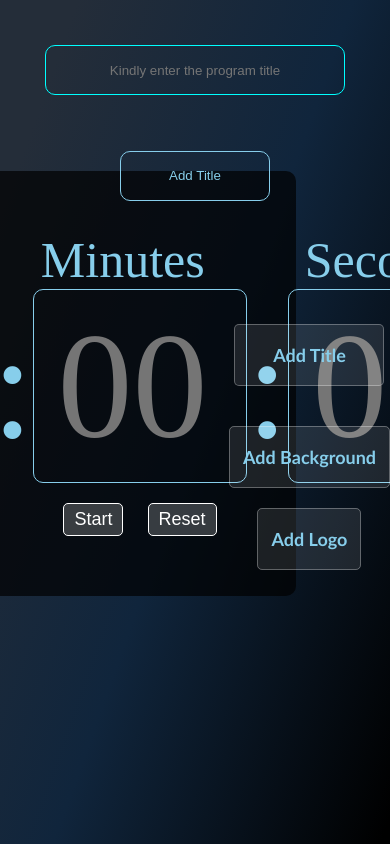
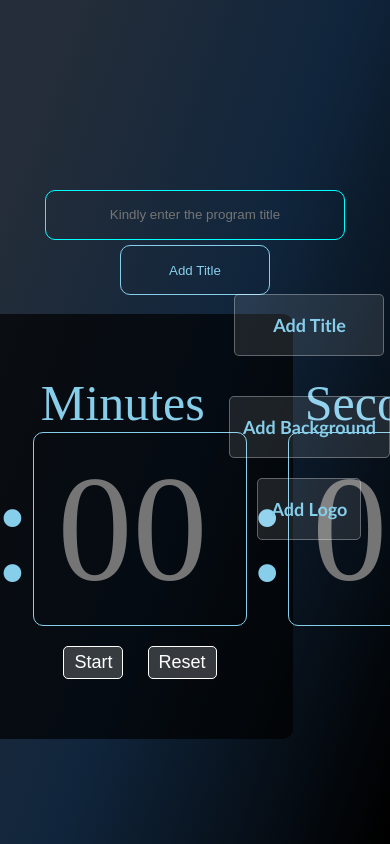
Before and after one commit to SirMartel22/Global-Timer, a website: page index.html in a window 390 px wide. Both pictures are taken after a click on the button "Add Title". Shown: the top 844 px of the page. Drawn offline with Linux system fonts and the light colour scheme.

Commit message:
responsiveness almost done

```diff
--- a/global-timer.css
+++ b/global-timer.css
@@ -25,27 +25,26 @@ body{
 }
 
 .percentage-show{
-	margin-top: 0;
+	display: block;
+	margin-top: -150px;
+	margin-bottom: 100px;
 	margin-right: 0;
 	padding: 10px;
 }
 
-
 .overlay{
-	width: 100vw;
-	height: 100vh;
+	width: 100%;
+	height: 100%;
 	display: block;
 	justify-items: center;
-	padding-top: 5%;
+	padding: 1%;
 }
 
 .header{
 	font-size: 35px;
 	font-weight: bold;
-	margin-top: -100px;
+	margin-top: -3%;
 }
-
-
 
 /* side navigation styles */
 .right-side-nav{
@@ -93,8 +92,7 @@ body{
 	margin-right: auto;
 }
 .showTitleInput{
-	margin-top: -10px;
-	margin-bottom: 70px;
+	margin-top: -3%;
 }
 
 .showTitleInput input[type="text"]{
@@ -105,7 +103,6 @@ body{
 	border-radius: 10px;
 	background: none;
 	text-align: center;
-	margin-bottom: 50px;
 }
 
 .showTitleInput button{
@@ -115,7 +112,6 @@ body{
 	color: #87CEEB;
 	border-radius: 10px;
 	background: none;
-	border-radius: 10px;
 }
 
 .right-side-nav .box button:hover,
--- a/global-timer.js
+++ b/global-timer.js
@@ -195,7 +195,7 @@ function updateDisplay() {
 
 	console.log(percentage+'%');
 
-	percentageShow.innerHTML = `<h1>${percentage}% of Time Remaining </h1>`;
+	percentageShow.innerHTML = `<h3><span style='font-weight: bold; font-size: 50px'>${percentage}%</span> <br>of Time Remaining</br></h4>`;
 }
 
 
--- a/index.html
+++ b/index.html
@@ -37,12 +37,6 @@
 		<div id="fileName" class="file-name"></div>
 	</div>
 
-	<!-- This section will hold the calculated percentage of the time used -->
-	<div class="percentage-show">
-		<div id="percentageDisplay">
-
-		</div>
-	</div>
 
 	<!-- This section contains the header logo and the dynamic program title -->
 	<div class="header">
@@ -62,6 +56,14 @@
 	<!-- This section contains the side navigation of the app -->
 	<div class="right-side-nav">
 
+		<!-- This section will hold the calculated percentage of the time used -->
+		<div class="percentage-show">
+			<div id="percentageDisplay">
+
+			</div>
+		</div>
+
+		<!-- the side navigation buttons -->
 		<div class="box">
 			<ul>
 			  <li><button id="titleName"> Add Title </button></li>
```
